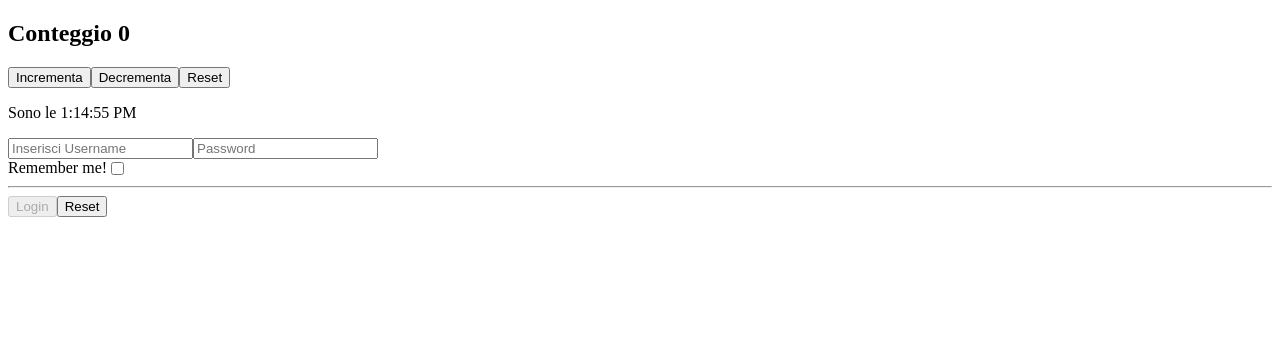
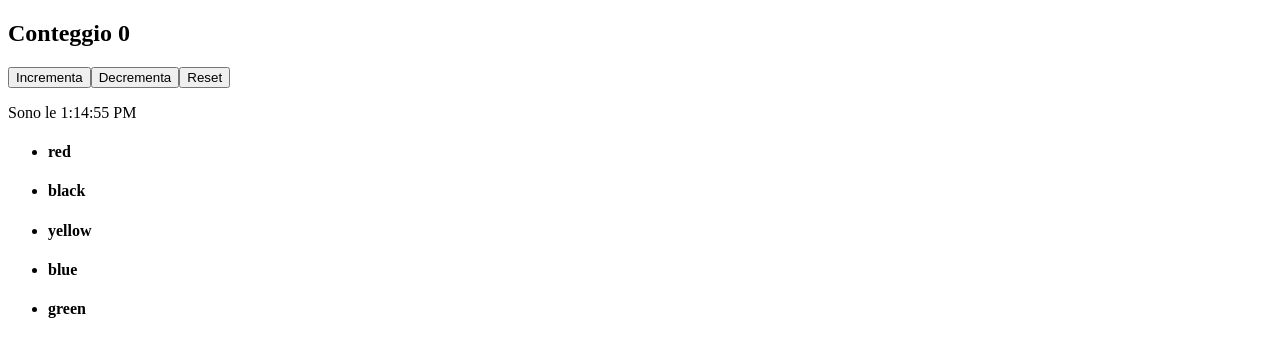
Before and after one commit to St3fan097/react_es, a React (Vite) app in the folder react-es_1/: page / in a window 1280 px wide. Shown: the top 356 px of the page. Built offline with nearby package versions, Linux system fonts and the light colour scheme.

Commit message:
exercise-27

```diff
--- /dev/null
+++ b/react-es_1/src/Color.jsx
@@ -0,0 +1,30 @@
+function Colors({ color }) {
+
+    return (
+        <li>
+            <h4>{color.name}</h4>
+        </li>
+    )
+}
+
+
+
+export function Color() {
+
+    const color =
+        [
+            { id: 1, name: "red" },
+            { id: 2, name: "black" },
+            { id: 3, name: "yellow" },
+            { id: 4, name: "blue" },
+            { id: 5, name: "green" },
+        ]
+
+    return (
+        <ul>
+            {color.map((color) => (
+                <Colors key={color.id} color={color} />
+            ))}
+        </ul>
+    )
+}
--- a/react-es_1/src/app.jsx
+++ b/react-es_1/src/app.jsx
@@ -1,6 +1,4 @@
-import { FocusableInput } from "./FocusableInput";
-import Login from "./Login";
-import { UncontrolledLogin } from "./UncontrolledLogin";
+import { Color } from "./Color";
 import { Clock } from "./clock";
 import { Counter } from "./counter";
 
@@ -11,9 +9,9 @@ export function App() {
 
     return (
         <div>
-        <Counter valoreIniziale={0} incremento={1} />
-        <Clock/>
-        <Login/>
+            <Counter valoreIniziale={0} incremento={1} />
+            <Clock />
+            <Color/>
         </div>
     )
 }
--- a/react-es_1/src/index.jsx
+++ b/react-es_1/src/index.jsx
@@ -3,8 +3,4 @@ import { App } from "./app";
 import { createRoot } from "react-dom/client"
 
 
-createRoot(document.getElementById("root")).render(
-    <StrictMode>
-        <App />
-    </StrictMode>
-)
+createRoot(document.getElementById("root")).render(<App/>)
```
